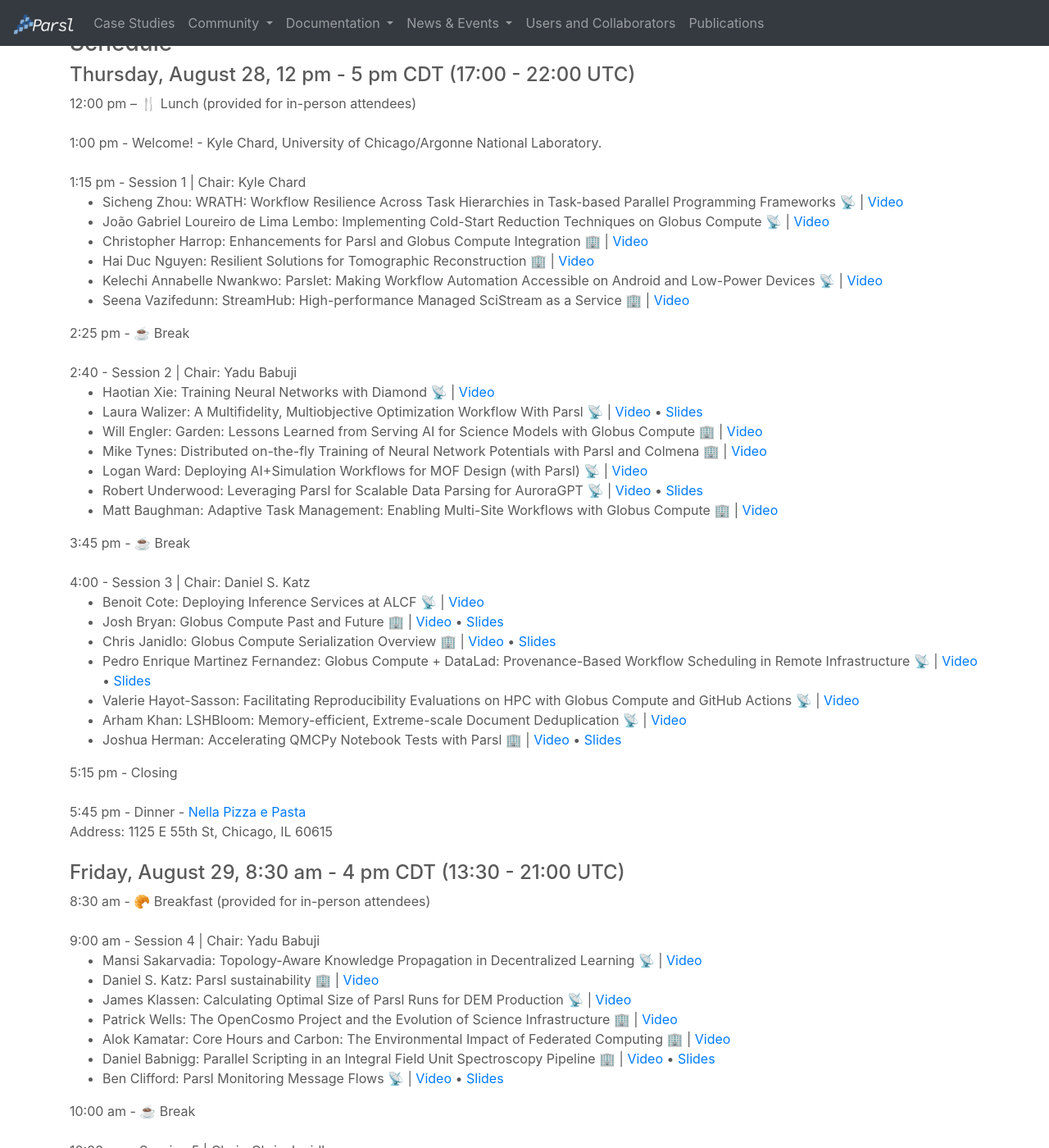
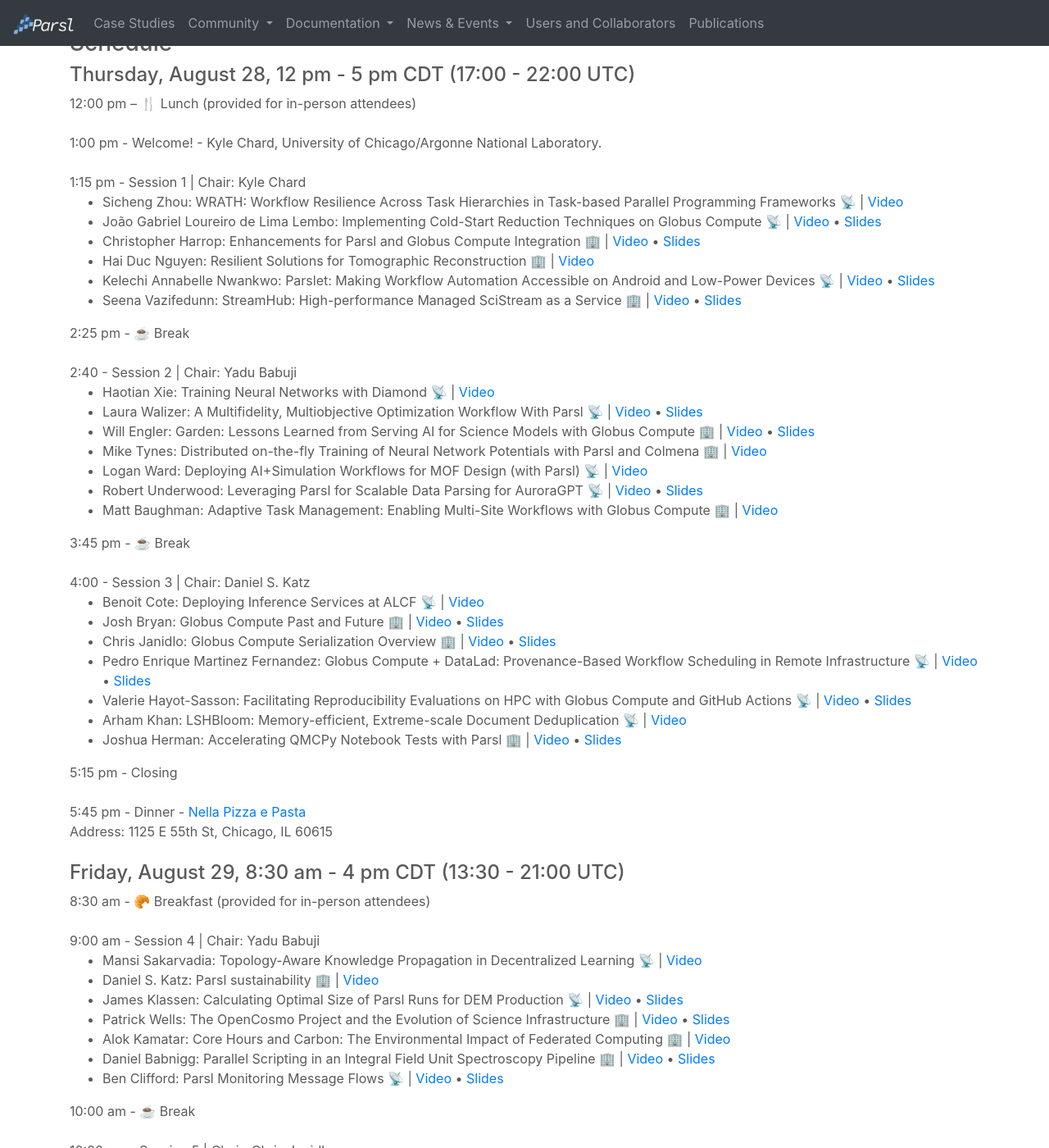
Before and after one commit to Parsl/parsl.github.io, a Jekyll site: the page built from parslfest/parslfest2025.html, in a window 1280 px wide and 1400 px high, scrolled down 1248 px. Shown: the whole window at 82% size. Built offline with Jekyll 4.4.1, drawn with Linux system fonts in a browser that asks for light colours; some of the changed text lies outside the part shown.

Commit message:
Linked remaining speaker slide decks

```diff
--- a/parslfest/parslfest2025.html
+++ b/parslfest/parslfest2025.html
@@ -138,11 +138,11 @@
       1:15 pm - Session 1 | Chair: Kyle Chard
       <ul>
 		<li>Sicheng Zhou: WRATH: Workflow Resilience Across Task Hierarchies in Task-based Parallel Programming Frameworks 📡 | <a href="https://youtu.be/WhHWqIUzfOw" target="_blank">Video</a></li>
-		<li>João Gabriel Loureiro de Lima Lembo: Implementing Cold-Start Reduction Techniques on Globus Compute 📡  |  <a href="https://youtu.be/Bhlp_B99aqM" target="_blank">Video</a></li>
-		<li>Christopher Harrop: Enhancements for Parsl and Globus Compute Integration 🏢  |  <a href="https://youtu.be/QD5nqyDiIVw" target="_blank">Video</a></li>
+		<li>João Gabriel Loureiro de Lima Lembo: Implementing Cold-Start Reduction Techniques on Globus Compute 📡  |  <a href="https://youtu.be/Bhlp_B99aqM" target="_blank">Video</a> • <a href="https://drive.google.com/file/d/1nyMegM-L9TFB5PVV20lJCi4yjV0SDbaL/view?usp=drive_link" target="_blank">Slides</a></li>
+		<li>Christopher Harrop: Enhancements for Parsl and Globus Compute Integration 🏢  |  <a href="https://youtu.be/QD5nqyDiIVw" target="_blank">Video</a> • <a href="https://drive.google.com/file/d/1P2KbDfEgt76FD1UxrIPpI0PjTY84XOXJ/view?usp=drive_link" target="_blank">Slides</a></li>
 		<li>Hai Duc Nguyen: Resilient Solutions for Tomographic Reconstruction 🏢  |  <a href="https://youtu.be/Bh9Ri8EfqfI" target="_blank">Video</a></li>
-		<li>Kelechi Annabelle Nwankwo: Parslet: Making Workflow Automation Accessible on Android and Low-Power Devices 📡  |  <a href="https://youtu.be/MlWqxflEWlo" target="_blank">Video</a></li>
-		<li>Seena Vazifedunn: StreamHub: High-performance Managed SciStream as a Service 🏢  |  <a href="https://youtu.be/MRS5fnB7FTw" target="_blank">Video</a></li>
+		<li>Kelechi Annabelle Nwankwo: Parslet: Making Workflow Automation Accessible on Android and Low-Power Devices 📡  |  <a href="https://youtu.be/MlWqxflEWlo" target="_blank">Video</a> • <a href="https://drive.google.com/file/d/14nIWj85jMXnJaIgbT2ppm6zEg8-q-yxu/view?usp=drive_link" target="_blank">Slides</a></li>
+		<li>Seena Vazifedunn: StreamHub: High-performance Managed SciStream as a Service 🏢  |  <a href="https://youtu.be/MRS5fnB7FTw" target="_blank">Video</a> • <a href="https://drive.google.com/file/d/1CQ7_I3J0KYLrbmll6UV-BmK6FaEt_wDq/view?usp=drive_link" target="_blank">Slides</a></li>
       </ul>
 
       2:25 pm - ☕️ Break  <br /><br />
@@ -150,11 +150,11 @@
       2:40 - Session 2 | Chair: Yadu Babuji
       <ul>
 		<li>Haotian Xie: Training Neural Networks with Diamond 📡  |  <a href="https://youtu.be/0KTHa4JOdZs" target="_blank">Video</a></li>
-		<li>Laura Walizer: A Multifidelity, Multiobjective Optimization Workflow With Parsl 📡  |  <a href="https://youtu.be/mO_VcY21Ixc" target="_blank">Video</a> • <a href="https://drive.google.com/file/d/15nRLCqnh_la8S6vw_7edyZYwoBwRPQm9/view?usp=sharing" target="_blank">Slides</a></li>
-		<li>Will Engler: Garden: Lessons Learned from Serving AI for Science Models with Globus Compute 🏢  |  <a href="https://youtu.be/AY1RsibruaQ" target="_blank">Video</a></li>
+		<li>Laura Walizer: A Multifidelity, Multiobjective Optimization Workflow With Parsl 📡  |  <a href="https://youtu.be/mO_VcY21Ixc" target="_blank">Video</a> • <a href="https://drive.google.com/file/d/1uySaRCHpkW-UmwHmdiSGm4MFQLMB0hmF/view?usp=drive_link" target="_blank">Slides</a></li>
+		<li>Will Engler: Garden: Lessons Learned from Serving AI for Science Models with Globus Compute 🏢  |  <a href="https://youtu.be/AY1RsibruaQ" target="_blank">Video</a> • <a href="https://drive.google.com/file/d/1cwcm76u1mbfp8N3KwoHoyslmnJihySiz/view?usp=drive_link" target="_blank">Slides</a></li>
 		<li>Mike Tynes: Distributed on-the-fly Training of Neural Network Potentials with Parsl and Colmena 🏢  |  <a href="https://youtu.be/wu4R8ZkmYq4" target="_blank">Video</a></li>
 		<li>Logan Ward: Deploying AI+Simulation Workflows for MOF Design (with Parsl) 📡  |  <a href="https://youtu.be/qKeX9xMtLFg" target="_blank">Video</a></li>
-		<li>Robert Underwood: Leveraging Parsl for Scalable Data Parsing for AuroraGPT 📡  |  <a href="https://youtu.be/cqzz0idlJ9w" target="_blank">Video</a> • <a href="https://drive.google.com/file/d/1HQiJXXD5I6zYoTsJkKteTOFZD-WJ6wrf/view?usp=sharing" target="_blank">Slides</a></li>
+		<li>Robert Underwood: Leveraging Parsl for Scalable Data Parsing for AuroraGPT 📡  |  <a href="https://youtu.be/cqzz0idlJ9w" target="_blank">Video</a> • <a href="https://drive.google.com/file/d/1nCfTkhijkdK7HOUy5oFfe7yv2noOPYS1/view?usp=drive_link" target="_blank">Slides</a></li>
 		<li>Matt Baughman: Adaptive Task Management: Enabling Multi-Site Workflows with Globus Compute 🏢  |  <a href="https://youtu.be/4qZQbO4xfhk" target="_blank">Video</a></li>
       </ul>
 
@@ -166,7 +166,7 @@
 		<li>Josh Bryan: Globus Compute Past and Future 🏢  |  <a href="https://youtu.be/P-_VDhx4MRo" target="_blank">Video</a> • <a href="https://docs.google.com/presentation/d/1N5eplEOpYUK1ZawbkAcaiVJUCpijv05fs6vi38Nvb9g/">Slides</a></li>
 		<li>Chris Janidlo: Globus Compute Serialization Overview 🏢  |  <a href="https://youtu.be/DrNXVZywjUA" target="_blank">Video</a> • <a href="https://docs.google.com/presentation/d/17VxpPSWPic6YGoGs5h5k8QkXAba-_hZzmM9hRC-k0LA">Slides</a></li>
 		<li>Pedro Enrique Martinez Fernandez: Globus Compute + DataLad: Provenance-Based Workflow Scheduling in Remote Infrastructure 📡  |  <a href="https://youtu.be/493-Ni5qZok" target="_blank">Video</a> • <a href="https://drive.google.com/file/d/1qzhQ7-S_QMzmiLz6ediKMWOT1kJDnM3u/view?usp=drive_link" target="_blank">Slides</a></li>
-		<li>Valerie Hayot-Sasson: Facilitating Reproducibility Evaluations on HPC with Globus Compute and GitHub Actions 📡  |  <a href="https://youtu.be/hz0YOCTwGy0" target="_blank">Video</a></li>
+		<li>Valerie Hayot-Sasson: Facilitating Reproducibility Evaluations on HPC with Globus Compute and GitHub Actions 📡  |  <a href="https://youtu.be/hz0YOCTwGy0" target="_blank">Video</a> • <a href="https://drive.google.com/file/d/1u3vazk5GX9ghPk2F2lGK9FvDv0dDCueB/view?usp=drive_link" target="_blank">Slides</a></li>
 		<li>Arham Khan: LSHBloom: Memory-efficient, Extreme-scale Document Deduplication 📡  |  <a href="https://youtu.be/mrTHsShj060" target="_blank">Video</a></li>
 		<li>Joshua Herman: Accelerating QMCPy Notebook Tests with Parsl 🏢  |  <a href="https://youtu.be/1LeiX6QuFTw" target="_blank">Video</a> • <a href="https://urldefense.com/v3/__https://www.figma.com/slides/k7EUosssNluMihkYTLuh1F__;!!DZ3fjg!6DpnJXONEgq9I2FOuZtUwS6ss6h2FCcCBRWdGE2joiRCZlKgL6EOfkF1srSe6ka8laEtyy6H9J-n5z0DYHoHajnn$" target="_blank">Slides</a></li>
       </ul>
@@ -184,8 +184,8 @@
       <ul>
 		<li>Mansi Sakarvadia: Topology-Aware Knowledge Propagation in Decentralized Learning 📡  |  <a href="https://youtu.be/LtlzGr1b26g" target="_blank">Video</a></li>
         <li>Daniel S. Katz: Parsl sustainability 🏢  |  <a href="https://youtu.be/cMgyMtx1dm0" target="_blank">Video</a></li>
-		<li>James Klassen: Calculating Optimal Size of Parsl Runs for DEM Production 📡  |  <a href="https://youtu.be/Y-HAXPkXJxI" target="_blank">Video</a></li>
-		<li>Patrick Wells: The OpenCosmo Project and the Evolution of Science Infrastructure 🏢  |  <a href="https://youtu.be/KZC3tZZUfzI" target="_blank">Video</a></li>
+		<li>James Klassen: Calculating Optimal Size of Parsl Runs for DEM Production 📡  |  <a href="https://youtu.be/Y-HAXPkXJxI" target="_blank">Video</a> • <a href="https://drive.google.com/file/d/1Xum46-yYAszTX0jn3JD1I1ZoPR463cfs/view?usp=drive_link" target="_blank">Slides</a></li>
+		<li>Patrick Wells: The OpenCosmo Project and the Evolution of Science Infrastructure 🏢  |  <a href="https://youtu.be/KZC3tZZUfzI" target="_blank">Video</a> • <a href="https://drive.google.com/file/d/1Xf__dCRI_kJNngU76-86knorj43iQbyE/view?usp=drive_link" target="_blank">Slides</a></li>
 		<li>Alok Kamatar: Core Hours and Carbon: The Environmental Impact of Federated Computing 🏢  |  <a href="https://youtu.be/3WAIaLqmtWc" target="_blank">Video</a></li>
 		<li>Daniel Babnigg: Parallel Scripting in an Integral Field Unit Spectroscopy Pipeline 🏢  |  <a href="https://youtu.be/uQ-k8ir-iso" target="_blank">Video</a> • <a href="https://drive.google.com/file/d/1UjNc3F_femEfaCSlJbvS-gSaR1Rxvsk7/view?usp=sharing" target="_blank">Slides</a></li>
 		<li>Ben Clifford: Parsl Monitoring Message Flows 📡  |  <a href="https://youtu.be/05GtsIPqgHg" target="_blank">Video</a> • <a href="2025/benc-monitoring-presentation.pdf" target="_blank">Slides</a></li>
@@ -198,7 +198,7 @@
 		<li>Tianle Wang: Integration of Globus Compute and Harvester for ATLAS Workflow at HPC 🏢  |  <a href="https://youtu.be/PsUh91dh77Q" target="_blank">Video</a></li>
 		<li>Haochen Pan: Globus MCPs for Science and High Performance Computing 🏢  |  <a href="https://youtu.be/AyCQTjdLO34" target="_blank">Video</a> • <a href="https://docs.google.com/presentation/d/14zhAGYDIwr9hKNyYiSEyrHlCEYMfqxe-HAFrWh-PdTU/edit?usp=sharing" target="_blank">Slides</a></li>
 		<li>Douglas N. Friedel: KeepItRunning: A New Tool for Migrating Running Jobs Between HPC Resources 🏢  |  <a href="https://youtu.be/2f3hN9gnigs" target="_blank">Video</a> • <a href="https://drive.google.com/file/d/1QpISQpdanlmzuSxlGO46_H4mall_Jdf8/view?usp=drive_link" target="_blank">Slides</a></li>
-		<li>Greg Pauloski: Academy: Empowering Scientific Workflows with Federated Agents 📡  |  <a href="https://youtu.be/uUWfrDJlVVk" target="_blank">Video</a></li>
+		<li>Greg Pauloski: Academy: Empowering Scientific Workflows with Federated Agents 📡  |  <a href="https://youtu.be/uUWfrDJlVVk" target="_blank">Video</a> • <a href="https://drive.google.com/file/d/1x3QITmaU8O1Ei-VriuIhsP--ZGWQUPBG/view?usp=drive_link" target="_blank">Slides</a></li>
 		<li>Stefan Gary: Using parsl-perf to Evaluate Performance in a Hybrid HPC Environment 📡  |  <a href="https://youtu.be/KzXgIsbsm04" target="_blank">Video</a> • <a href="https://drive.google.com/file/d/1pedTJjx3PeJyCm6Bqlv-vTKSs_cdEIV7/view?usp=drive_link" target="_blank">Slides</a></li>
 		<li>Ben Clifford: HTEX Interchange in 3 Languages 📡  |  <a href="https://youtu.be/lfUHK0eg9jg" target="_blank">Video</a> • <a href="2025/benc-3lang-interchange.pdf" target="_blank">Slides</a></li>
       </ul>
@@ -211,8 +211,8 @@
 		<li>Naomi Kolodisner: Adaptive Tool Selection in a Scalable Genomics Pipeline 📡  |  <a href="https://youtu.be/gXhaaRqfVY8" target="_blank">Video</a></li>
         <li>Alex Brace: Fast Homology Detection Across 250M Proteins with Deep Learning  |  <a href="https://youtu.be/zccER6CKkms" target="_blank">Video</a> • <a href="https://drive.google.com/file/d/1Pu5usVYi71gtXJzXCyoA-PjybhLcTSsE/view?usp=drive_link" target="_blank">Slides</a>🎞️</li>
 		<li>Dan Dietz: Globus Compute at OLCF 🏢  |  <a href="https://youtu.be/fH_L-xOZNqU" target="_blank">Video</a> • <a href="https://drive.google.com/file/d/1kMWep1saLGGn8XVE1r5j4av_S4-7AHbx/view?usp=drive_link" target="_blank">Slides</a></li>
-		<li>Geoffrey Lentner: Enabling Science for NSF ACCESS via Globus Compute 🏢  |  <a href="https://youtu.be/tfrN6BbzeRc" target="_blank">Video</a></li>
-		<li>Yadu Babuji: Parsl Scaling on Aurora 🏢  |  <a href="https://youtu.be/P1lUauYAvL0" target="_blank">Video</a></li>
+		<li>Geoffrey Lentner: Enabling Science for NSF ACCESS via Globus Compute 🏢  |  <a href="https://youtu.be/tfrN6BbzeRc" target="_blank">Video</a> • <a href="https://drive.google.com/file/d/1WCoZTnH2ytLh4H0_e7c5MNGwm76kX6J-/view?usp=drive_link" target="_blank">Slides</a></li>
+		<li>Yadu Babuji: Parsl Scaling on Aurora 🏢  |  <a href="https://youtu.be/P1lUauYAvL0" target="_blank">Video</a> • <a href="https://drive.google.com/file/d/1qDroUcY8PJD3C4i4ZmGKUIEb9YVoT3iY/view?usp=drive_link" target="_blank">Slides</a></li>
                 <li>Kyle Chard/Ben Clifford: Closing Remarks</li>
       </ul>
 
```
